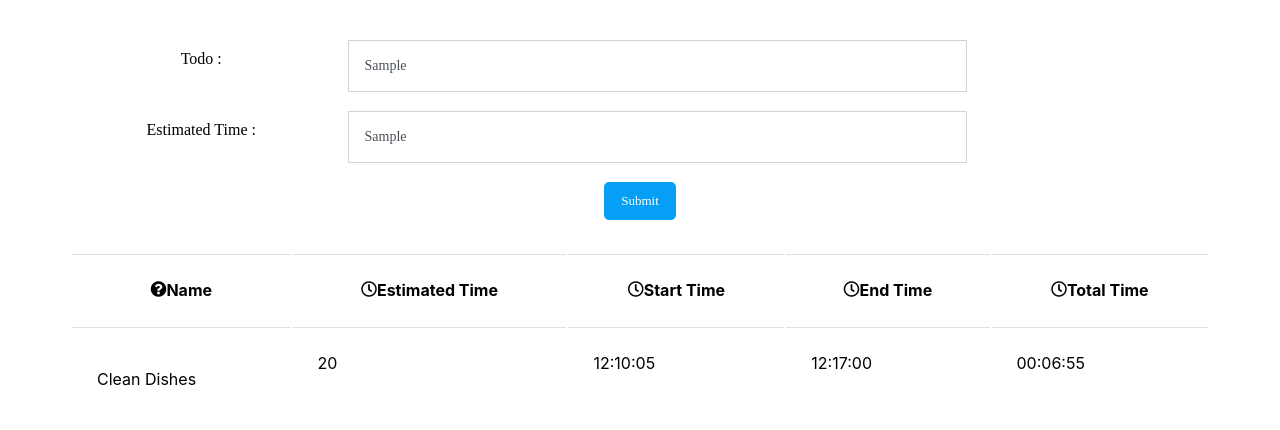
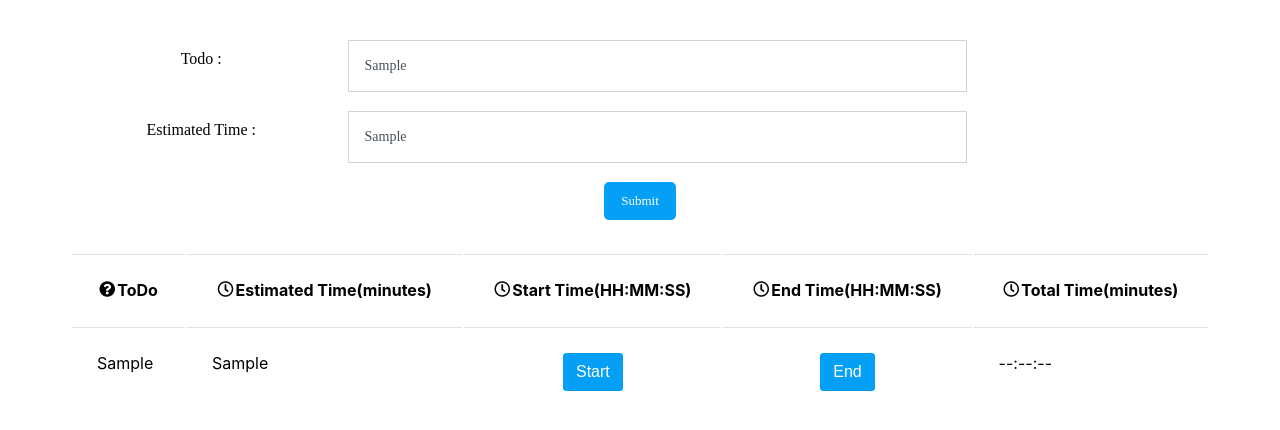
Before and after one commit to CJ190795/reactAssignment, a React (Create React App) app: page / in a window 1280 px wide. Both pictures are taken after typing "Sample", "Sample" into the empty fields and a click on the button "Submit". Shown: the top 430 px of the page. Built offline with nearby package versions, Linux system fonts and the light colour scheme.

Commit message:
common feature todos

```diff
--- a/src/todolist.js
+++ b/src/todolist.js
@@ -1,61 +1,120 @@
 import React from 'react'
 import './App.css'
 
-const ToDoList = () => {
+class ToDoList extends React.Component{
+    constructor(){
+        super();
+        this.state = {
+            todo : '',
+            time : 0,
+            notes : [],
+            start : 0,
+            startTime : '',
+            endTime : '',
+            end : 0,
+            total : false
+        }
+    }
 
+    handleInput = (e) => {
+        let name = e.target.name;
+        let value = e.target.value;
+
+        this.setState({
+            [name] : value
+        })
+    }
+    submitNote = () =>{
+        console.log("submitting")
+        let newNote = {
+            todo : this.state.todo,
+            estTime : this.state.time
+        }
+        this.setState((prevState)=>{
+            return {
+            notes : prevState.notes.concat(newNote)
+            }
+        })
+    }
+
+    start=()=>{
+        var d = new Date();
+        let time =   d.getHours() + ":" + d.getMinutes() + ":" + d.getSeconds();
+        console.log("start " + time)
+        this.setState({
+            start : d.getTime(),
+            startTime : time
+        })
+    }
+
+    end=()=>{
+        var d = new Date();
+        let time =   d.getHours() + ":" + d.getMinutes() + ":" + d.getSeconds();
+        console.log("end " + time)
+        this.setState({
+            end : d.getTime(),
+            endTime : time,
+            total : true
+        })
+    }
+
+
+    render(){
+
+        const todo = this.state.notes.map((element,index)=>{
+            return (
+                            <tr key = {index}>
+                            <td>{element.todo}</td>
+                            <td>{element.estTime}</td>
+                            {this.state.start === 0 ? <td style={{textAlign : "center"}}><div style={{width : "100%"}}><button className="btn btn-primary btn-sm" type = "button" variant="contained" color="primary" onClick={this.start}>Start</button></div></td> : <td>{this.state.startTime}</td>}
+                            {this.state.end === 0 ? <td style={{textAlign : "center"}}><div style={{width : "100%"}}><button className="btn btn-primary btn-sm" type = "button" variant="contained" color="primary" onClick={this.end}>End</button></div></td> : <td>{this.state.endTime}</td>}
+                            {this.state.total ? <td>{(Number(this.state.end) - Number(this.state.start))/3600}</td> : <td>--:--:--</td>}
+                            </tr>
+                )
+})
 
     return (
         <div className="container">
             <div className="scores-block1 clearfix">
                 <div className="bg-white shadow-sm Assessment_Results">
                 <div style={{textAlign : "center"}}>
+                <form>
                 <div className="form-group row" >
                     <label className= "col-sm-3 col-form-label">Todo :  </label>
                     <div className="col-sm-6">
-                        <input className="form-control" type="text" name="todo" placeholder="Add Todo" />
+                        <input className="form-control" type="text" name="todo" placeholder="Add Todo" onChange={(e)=>{this.handleInput(e)}}/>
                     </div>
                 </div>
                 <div className="form-group row">
                     <label className = "col-sm-3 col-form-label">Estimated Time : </label>
                     <div className="col-sm-6">
-                        <input className="form-control" type="text" name="time" placeholder="Estimated time" />
+                        <input className="form-control" type="text" name="time" placeholder="Estimated time" onChange={(e)=>{this.handleInput(e)}}/>
                     </div>
                 </div>
-                    <button className="btn btn-primary btn-lg" type = "button" variant="contained" color="primary">
+                    <button  onClick = {this.submitNote} className="btn btn-primary btn-lg" type = "button" variant="contained" color="primary">
                     Submit
                     </button>
+                </form>
                 </div>
                     <table className="table" style= {{marginTop : "2rem"}}>
                         <thead >
                             <tr >
-                                <th> <span className="icon-question-circle1" />Name</th>
-                                <th> <span className="icon-clock" />Estimated Time</th>
-                                <th> <span className="icon-clock" />Start Time</th>
-                                <th> <span className="icon-clock" />End Time</th>
-                                <th> <span className="icon-clock" />Total Time</th>
+                                <th> <span className="icon-question-circle1" style={{marginRight : "2px"}}/>ToDo</th>
+                                <th> <span className="icon-clock" style={{marginRight : "2px"}}/>Estimated Time(minutes)</th>
+                                <th> <span className="icon-clock" style={{marginRight : "2px"}}/>Start Time(HH:MM:SS)</th>
+                                <th> <span className="icon-clock" style={{marginRight : "2px"}}/>End Time(HH:MM:SS)</th>
+                                <th> <span className="icon-clock" style={{marginRight : "2px"}}/>Total Time(minutes)</th>
                             </tr>
                         </thead>
                         <tbody >
-                        <tr>
-                            <td>
-                            <div>
-                                <p>
-                                Clean Dishes
-                                </p>
-                                </div>
-                            </td>
-                            <td>20</td>
-                            <td>12:10:05</td>
-                            <td>12:17:00</td>
-                            <td>00:06:55</td>
-                            </tr>
+                            {todo}
                         </tbody>
                     </table>
                 </div>
             </div>
         </div>
     );
-
+    }
 }
 
 export default ToDoList;
```
